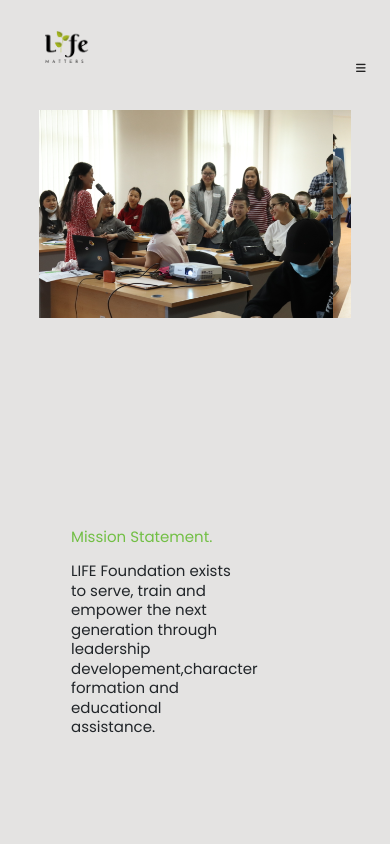
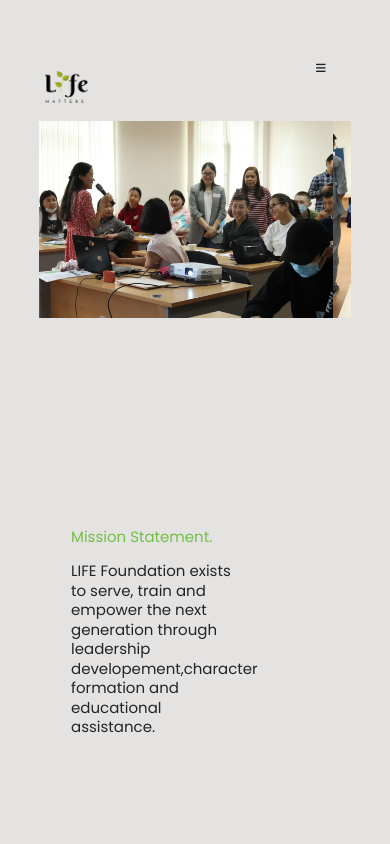
Before and after one commit to sanchouskin/LIFE-Matters, a plain HTML site: page index.html in a window 390 px wide. Shown: the top 844 px of the page. Drawn offline with nearby package versions, Linux system fonts and the light colour scheme; a web font is replaced by a local one.

Commit message:
Update styles.css

```diff
--- a/css/styles.css
+++ b/css/styles.css
@@ -256,13 +256,14 @@ $phone:480px;
     width: 70%;
     position: relative;
     right: 50px;
+    padding-top: 20px;
   }
 
 
 
 [id*="menubutton"]{
   position: relative;
-  left: 340px;
+  left: 300px;
 
 }
 
```
